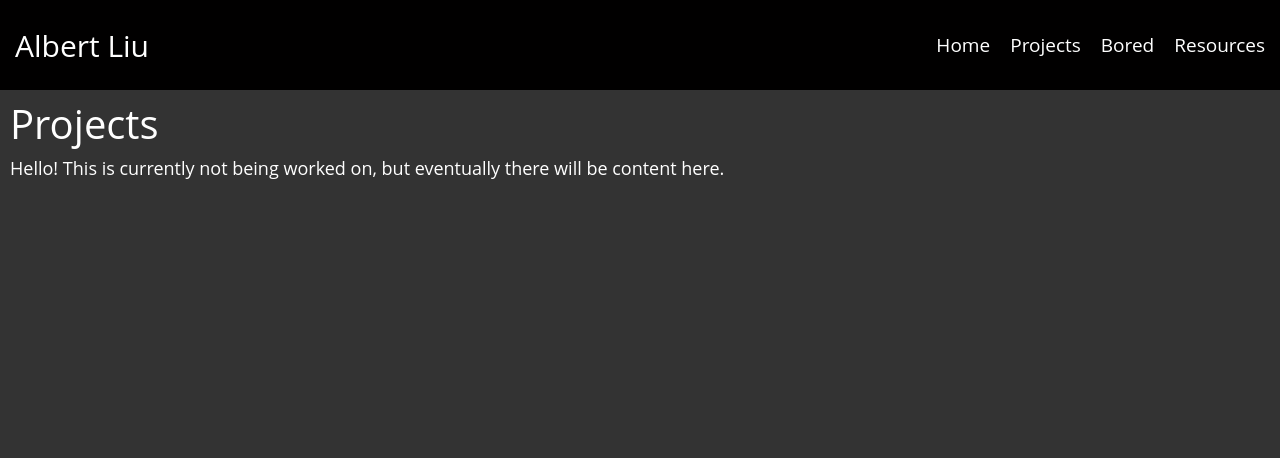
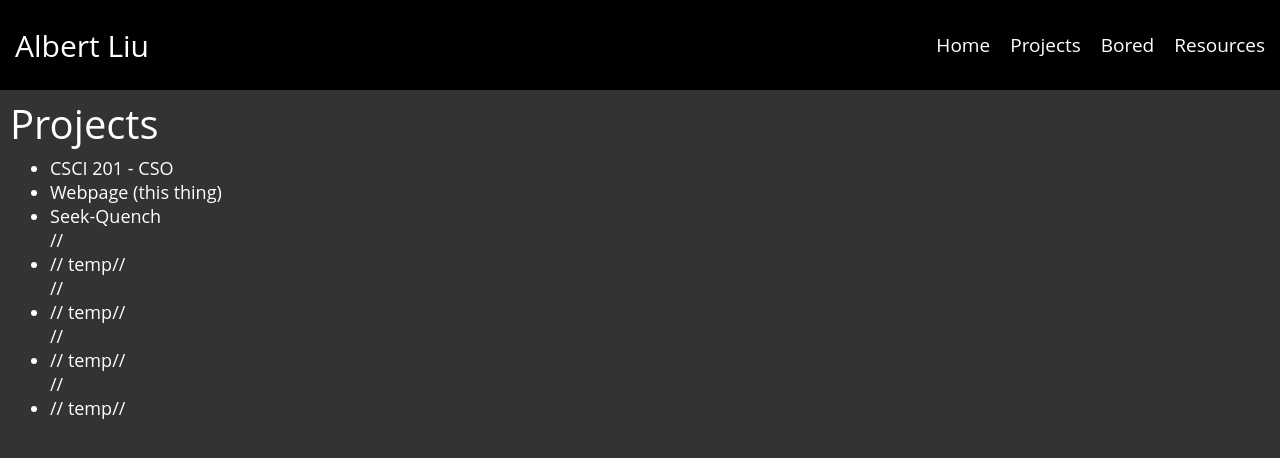
Before and after one commit to A1Liu/webpage, a React (Create React App) app: page /projects in a window 1280 px wide. Shown: the top 458 px of the page. Built offline with nearby package versions, Linux system fonts and the light colour scheme.

Commit message:
added project list items"

```diff
--- a/src/components/pages/projects.js
+++ b/src/components/pages/projects.js
@@ -8,9 +8,32 @@ class Projects extends Component {
 		<h1>
 			Projects
 		</h1>
-		<p className="App-intro">
-			Hello! This is currently not being worked on, but eventually there will be content here.
-		</p>
+
+		<ul>
+
+			<li>
+				<a href = "https://github.com/a2liu/nyu-csci-201-cso">CSCI 201 - CSO</a>
+			</li>
+			<li>
+				<a href = "https://github.com/A1Liu/webpage">Webpage (this thing)</a>
+			</li>
+			<li>
+				<a href = "https://github.com/A1Liu/seek-quench">Seek-Quench</a>
+			</li>
+			// <li>
+			// 	<a href = "temp">temp</a>
+			// </li>
+			// <li>
+			// 	<a href = "temp">temp</a>
+			// </li>
+			// <li>
+			// 	<a href = "temp">temp</a>
+			// </li>
+			// <li>
+			// 	<a href = "temp">temp</a>
+			// </li>
+
+		</ul>
 
 	  </div>
     );
```
